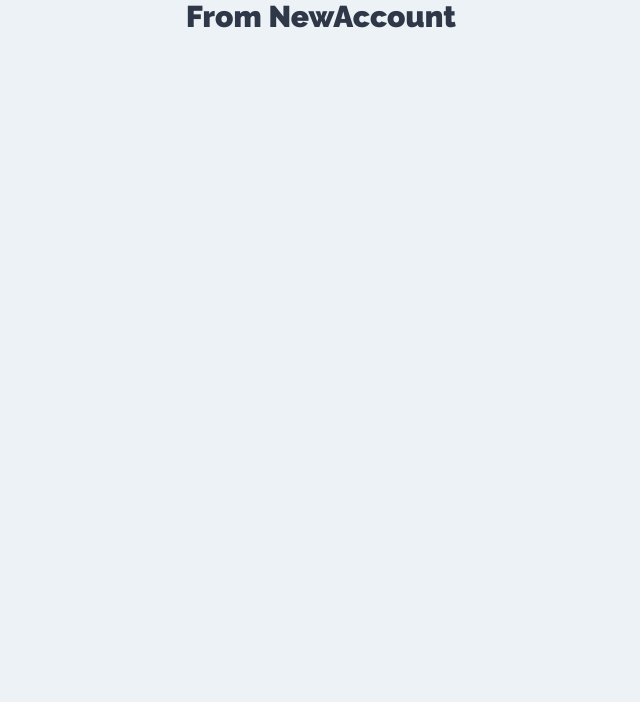
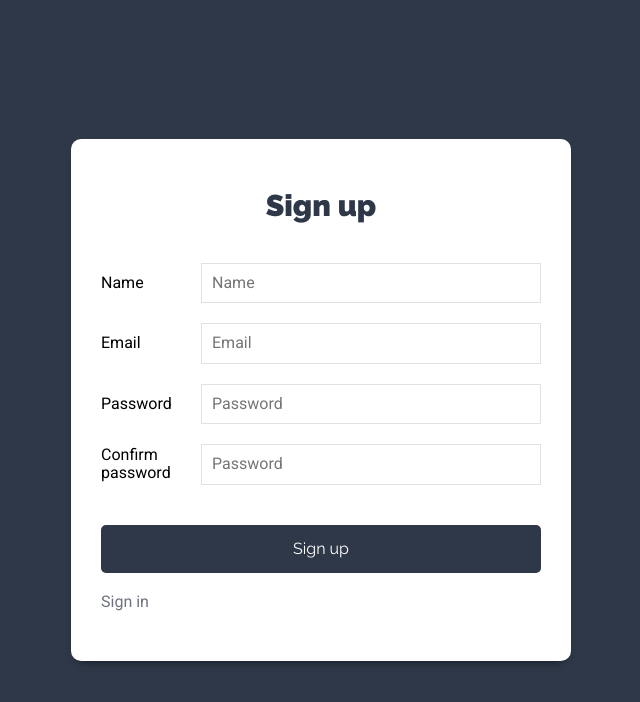
Before and after one commit to jaimeduque17/MERN-tasks-client, a React (Create React App) app: page /new-account in a window 1280 px wide. Shown: the top 702 px of the page, without its empty margins (319-959 px from the left). Built offline with nearby package versions, Linux system fonts and the light colour scheme.

Commit message:
The form fot the new projects is created

```diff
--- a/src/components/auth/Login.js
+++ b/src/components/auth/Login.js
@@ -1,16 +1,40 @@
-import React from 'react';
+import React, { useState } from 'react';
+import {Link} from 'react-router-dom';
 
 const Login = () => {
 
-    const onChange = () => {
+    // state for sign in
+    const [user, saveUser] = useState({
+        email: '',
+        password: ''
+    });
 
+    // extract the user
+    const { email, password } = user;
+
+    const onChange = (e) => {
+        saveUser({
+            ...user,
+            [e.target.name]: e.target.value
+        })
+    }
+
+    // when the user wants to sign in
+    const onSubmit = (e) => {
+        e.preventDefault();
+
+        // validate that there are no empty fields
+
+
+        // pass to the action
     }
 
     return (
         <div className="form-user">
             <div className="container-form shadow-dark">
                 <h1>Sign in</h1>
-                <form>
+                <form
+                    onSubmit={onSubmit}>
                     <div className="field-form">
                         <label htmlfor="email">Email</label>
                         <input
@@ -18,6 +42,7 @@ const Login = () => {
                             id="email"
                             name="email"
                             placeholder="Email"
+                            value={email}
                             onChange={onChange}
                         />
                     </div>
@@ -28,17 +53,21 @@ const Login = () => {
                             id="password"
                             name="password"
                             placeholder="Password"
+                            value={password}
                             onChange={onChange}
                         />
                     </div>
                     <div className="field-form">
                         <input
-                        type="submit"
-                        className="btn btn-primary btn-block"
-                        value="Sign in"
+                            type="submit"
+                            className="btn btn-primary btn-block"
+                            value="Sign in"
                         />
                     </div>
                 </form>
+                <Link to="/new-account" className="link-account">
+                    Get an account
+                </Link>
             </div>
         </div>
     );
--- a/src/components/auth/NewAccount.js
+++ b/src/components/auth/NewAccount.js
@@ -1,9 +1,106 @@
-import React from 'react';
+import React, { useState } from 'react';
+import {Link} from 'react-router-dom';
 
 const NewAccount = () => {
+
+    // state for sign in
+    const [user, saveUser] = useState({
+        name: '',
+        email: '',
+        password: '',
+        confirm: ''
+    });
+
+    // extract the user
+    const { name, email, password, confirm } = user;
+
+    const onChange = (e) => {
+        saveUser({
+            ...user,
+            [e.target.name]: e.target.value
+        })
+    }
+
+    // when the user wants to sign in
+    const onSubmit = (e) => {
+        e.preventDefault();
+
+        // validate that there are no empty fields
+
+
+        // Password lenght >= 6 characters
+
+
+        // check two passwords
+
+
+        // pass to the action
+    }
+
     return (
-        <h1>From NewAccount</h1>
-     );
+        <div className="form-user">
+            <div className="container-form shadow-dark">
+                <h1>Sign up</h1>
+                <form
+                    onSubmit={onSubmit}>
+                    <div className="field-form">
+                        <label htmlfor="name">Name</label>
+                        <input
+                            type="text"
+                            id="name"
+                            name="name"
+                            placeholder="Name"
+                            value={name}
+                            onChange={onChange}
+                        />
+                    </div>
+                    <div className="field-form">
+                        <label htmlfor="email">Email</label>
+                        <input
+                            type="email"
+                            id="email"
+                            name="email"
+                            placeholder="Email"
+                            value={email}
+                            onChange={onChange}
+                        />
+                    </div>
+                    <div className="field-form">
+                        <label htmlfor="password">Password</label>
+                        <input
+                            type="password"
+                            id="password"
+                            name="password"
+                            placeholder="Password"
+                            value={password}
+                            onChange={onChange}
+                        />
+                    </div>
+                    <div className="field-form">
+                        <label htmlfor="confirm">Confirm password</label>
+                        <input
+                            type="password"
+                            id="confirm"
+                            name="confirm"
+                            placeholder="Password"
+                            value={confirm}
+                            onChange={onChange}
+                        />
+                    </div>
+                    <div className="field-form">
+                        <input
+                            type="submit"
+                            className="btn btn-primary btn-block"
+                            value="Sign up"
+                        />
+                    </div>
+                </form>
+                <Link to="/new-account" className="link-account">
+                    Sign in
+                </Link>
+            </div>
+        </div>
+    );
 }
 
 export default NewAccount;
--- /dev/null
+++ b/src/components/layout/Sidebar.js
@@ -0,0 +1,16 @@
+import React from 'react';
+import NewProject from '../projects/NewProject';
+
+const Sidebar = () => {
+    return (
+        <aside>
+            <h1>MERN<span>Tasks</span></h1>
+            <NewProject />
+            <div className="projects">
+                <h2>Your projects</h2>
+            </div>
+        </aside>
+    );
+}
+
+export default Sidebar;
--- /dev/null
+++ b/src/components/projects/NewProject.js
@@ -0,0 +1,31 @@
+import React, { Fragment } from 'react';
+
+const NewProject = () => {
+    return (
+        <Fragment>
+            <button
+                type="button"
+                className="btn btn-block btn-primary"
+            >
+                New Project
+        </button>
+            <form
+            className="form-new-project"
+            >
+                <input
+                    type="text"
+                    className="input-text"
+                    placeholder="Project's Name"
+                    name="name"
+                />
+                <input
+                    type="submit"
+                    className="btn btn-primary btn-block"
+                    value="Add Project"
+                />
+            </form>
+        </Fragment>
+    );
+}
+
+export default NewProject;
--- a/src/components/projects/Projects.js
+++ b/src/components/projects/Projects.js
@@ -1,8 +1,16 @@
 import React from 'react';
+import Sidebar from '../layout/Sidebar';
 
 const Projects = () => {
     return (
-        <h1>From Projects</h1>
+        <div className="container-app">
+            <Sidebar />
+            <div className="main-section">
+                <main>
+                    <div className="container-tasks"></div>
+                </main>
+            </div>
+        </div>
      );
 }
 
```
